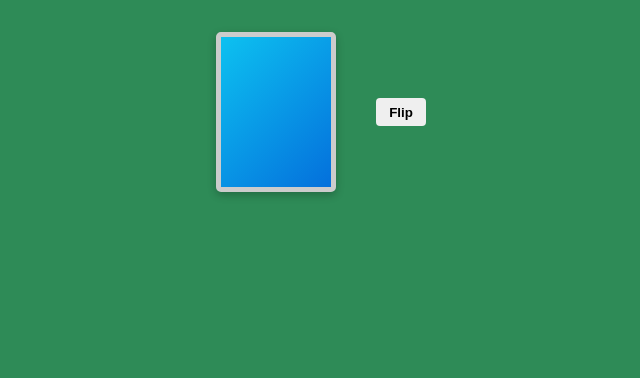
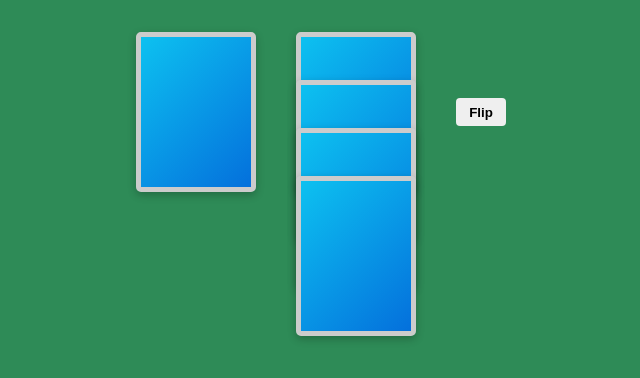
Before and after one commit to mmendesas/solitaire, a React (Vite) app: page / in a window 1280 px wide. Shown: the top 378 px of the page, without its empty margins (319-959 px from the left). Built offline with nearby package versions, Linux system fonts and the light colour scheme.

Commit message:
feat: add card list component with nested childs

```diff
--- a/src/App.tsx
+++ b/src/App.tsx
@@ -1,20 +1,27 @@
 import { useState } from 'react';
 import './App.css';
 
-import { Card } from './components/Card';
+import { Card, CardProps } from './components/Card';
 import { suits } from './utils';
+import { CardList } from './components/CardList';
+
+const cards: CardProps[] = suits.map((suit, idx) => ({
+  suit,
+  value: `${idx + 1}`,
+  color: 'black',
+  flip: true,
+}));
 
 function App() {
-  const [current, setCurrent] = useState({
-    suit: suits[2],
-    value: 'A',
-    color: 'red',
-    flip: true,
-  });
+  const [list, setList] = useState(cards);
+  const [current, setCurrent] = useState(cards[0]);
+
+  console.log(list.length);
 
   return (
     <div className="center">
       <Card {...current} />
+      <CardList cards={list} />
 
       <button
         onClick={() => {
--- a/src/components/Card.css
+++ b/src/components/Card.css
@@ -47,3 +47,10 @@
   box-shadow: rgba(0, 0, 0, 0.24) 0px 3px 8px;
   border: 5px solid #ccc;
 }
+
+.card-child {
+  position: relative;
+  width: 100%;
+  height: 100%;
+  top: -70%;
+}
--- a/src/components/Card.tsx
+++ b/src/components/Card.tsx
@@ -1,13 +1,20 @@
 import './Card.css';
 
-interface Props {
+export interface CardProps {
   suit: string;
   value: string;
   color?: string;
   flip?: boolean;
+  children: React.ReactNode;
 }
 
-export const Card: React.FC<Props> = ({ suit, value, flip, color = 'red' }) => {
+export const Card: React.FC<CardProps> = ({
+  suit,
+  value,
+  flip,
+  color = 'red',
+  children,
+}) => {
   return (
     <div className="card" style={{ color }}>
       {flip ? (
@@ -23,6 +30,7 @@ export const Card: React.FC<Props> = ({ suit, value, flip, color = 'red' }) => {
           </div>
         </div>
       )}
+      {children && <div className="card-child">{children}</div>}
     </div>
   );
 };
--- /dev/null
+++ b/src/components/CardList.tsx
@@ -0,0 +1,20 @@
+import React from 'react';
+
+import { Card, CardProps } from './Card';
+
+interface Props {
+  cards: CardProps[];
+}
+
+export const CardList: React.FC<Props> = ({ cards }) => {
+  if (!cards.length) return <div>empty card</div>;
+
+  const [first, ...rest] = cards;
+
+  return (
+    <Card {...first}>
+      {/*  */}
+      {!!rest.length && <CardList cards={rest} />}
+    </Card>
+  );
+};
--- a/src/utils/index.ts
+++ b/src/utils/index.ts
@@ -1 +1 @@
-export const suits = ['♥', '♠', '◆', '♣'];
+export const suits = ['♥', '◆', '♠', '♣'];
```
